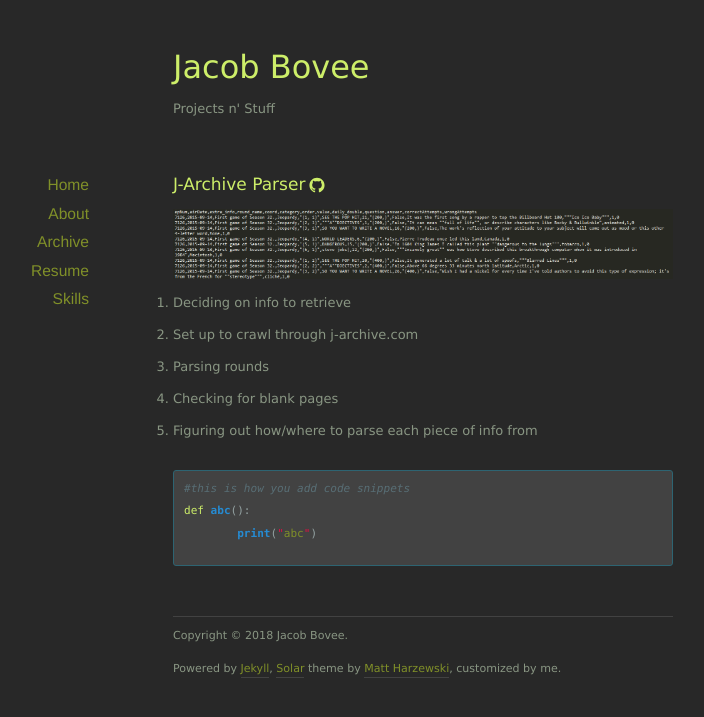
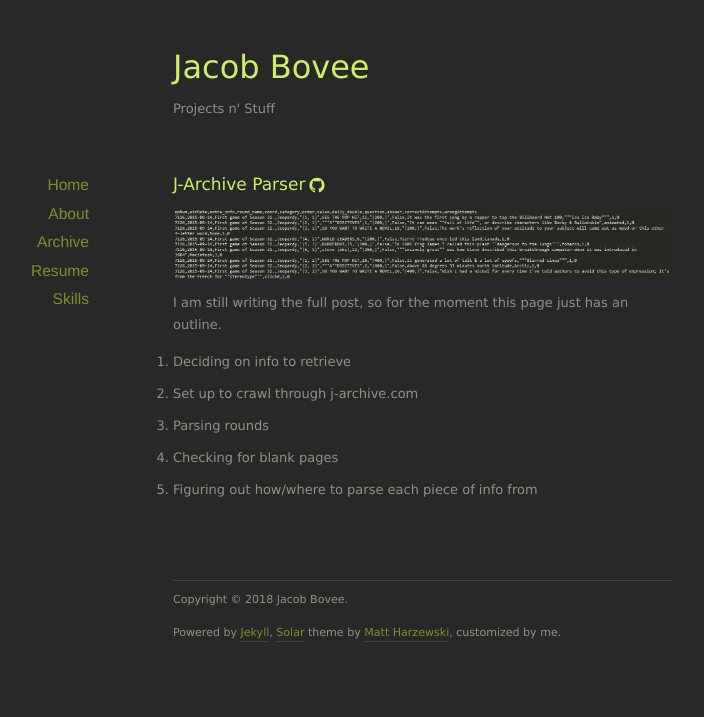
Before and after one commit to jbovee/jbovee.github.io, a Jekyll site: the page built from _projects/j-archive-parser.md, in a window 1280 px wide. Shown: the top 717 px of the page, without its empty margins (217-921 px from the left). Built offline with Jekyll 4.4.1, drawn with Linux system fonts in a browser that asks for light colours; nearby versions of some CDN libraries.

Commit message:
Added 'work in progress' note

```diff
--- a/_projects/j-archive-parser.md
+++ b/_projects/j-archive-parser.md
@@ -9,14 +9,10 @@
 end: 2017-05-01
 ---
 
+I am still writing the full post, so for the moment this page just has an outline.
+
 - Deciding on info to retrieve
 - Set up to crawl through j-archive.com
 - Parsing rounds
 - Checking for blank pages
 - Figuring out how/where to parse each piece of info from
-
-{% highlight python %}
-#this is how you add code snippets
-def abc():
-	print("abc")
-{% endhighlight %}
```
Also changed, not shown: _projects/jeopardy-d3js.md (+1 -1 lines), _projects/stop-list.md (+2 -0 lines), _projects/window-swapper.md (+1 -1 lines).
